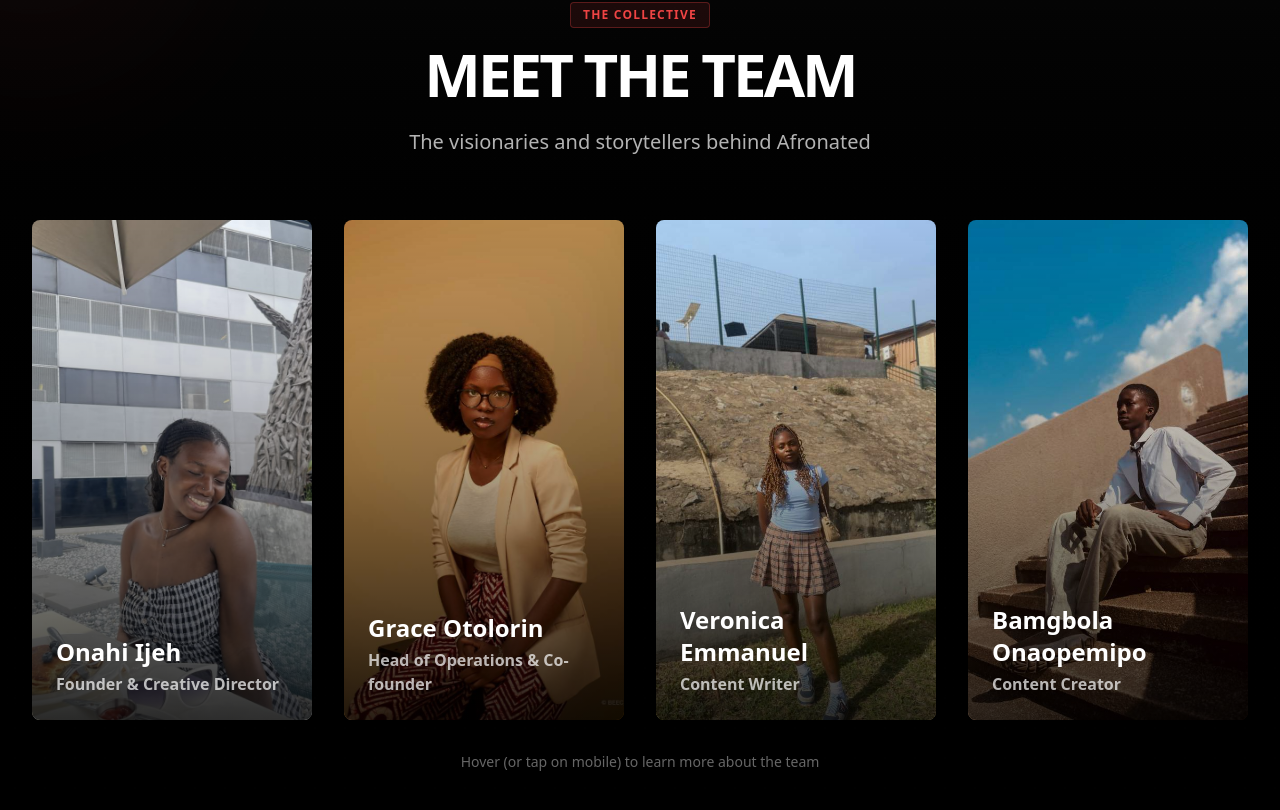
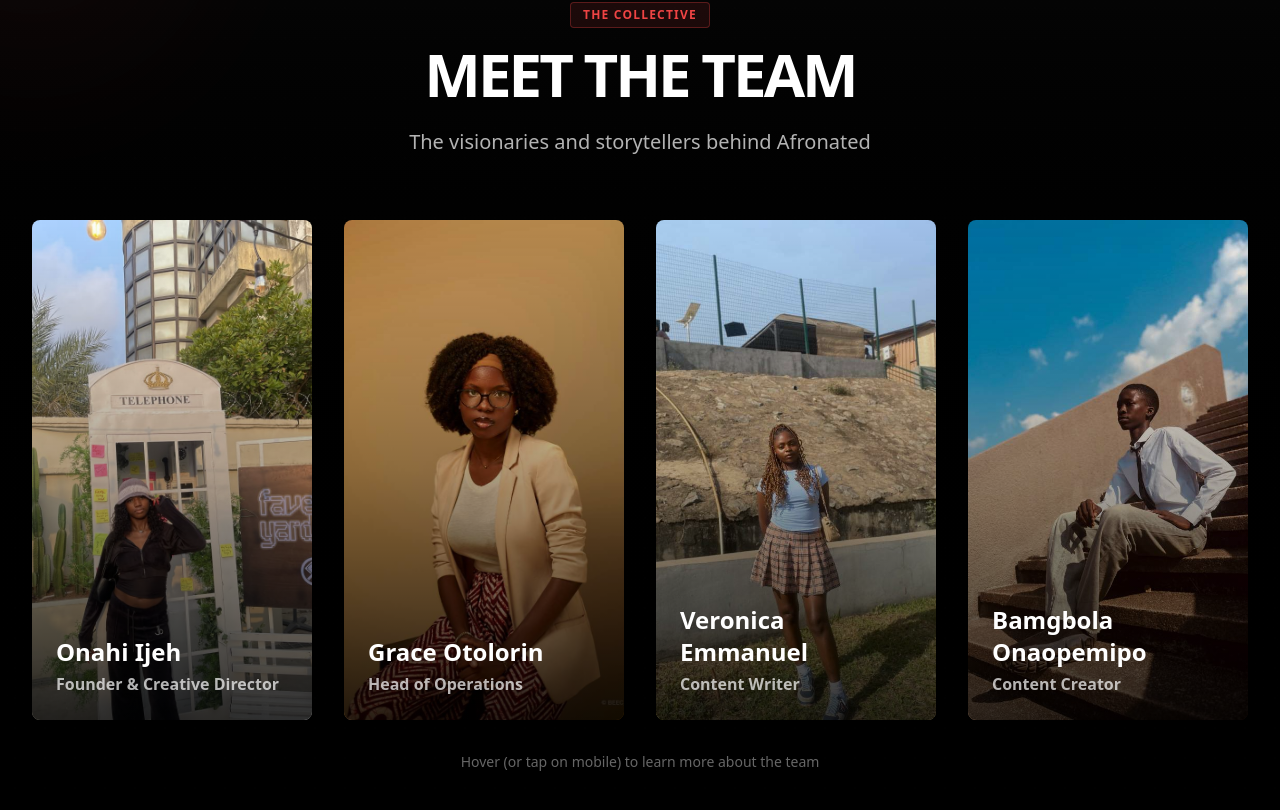
Before and after one commit to iamay0bami/newafronated, a React (Vite) app: page / in a window 1280 px wide. Shown: the part 4831-5641 px from the top of the page. Built offline with nearby package versions, Linux system fonts and the light colour scheme; no server answers.

Commit message:
Refactor code structure for improved readability and maintainability

```diff
--- a/src/app/components/Team.tsx
+++ b/src/app/components/Team.tsx
@@ -34,20 +34,16 @@
     name: "Onahi Ijeh",
     role: "Founder & Creative Director",
     bio: "A storyteller and curator transforming ideas into resonant visuals and high-impact content rooted in youth culture.",
-    frontImage: "/onahi-pancake.png",
+    frontImage: "/onahi-event3.png",
     backImage: "/onahi-party1.png",
-    linkedin: "https://www.linkedin.com/in/onahi-ijeh-53b94a323/",
-    twitter: "https://x.com/shee_nahi",
     instagram: "https://www.instagram.com/onahiijeh",
   },
   {
     name: "Grace Otolorin",
-    role: "Head of Operations & Co-founder",
+    role: "Head of Operations",
     bio: "A strategic Creative Director and Project Manager focused on building structure and transforming ideas into structured execution.",
     frontImage: "/grace-front.png",
     backImage: "/grace-back.png",
-    linkedin: "https://www.linkedin.com/in/grace-otolorin-739279248/",
-    twitter: "https://x.com/GraceOtolorin",
     instagram: "https://www.instagram.com/graceotolorin",
   },
   {
@@ -63,9 +59,7 @@
     role: "Content Creator",
     bio: "A creative storyteller and content creator driving student engagement and purposeful community impact.",
     frontImage: "/opemipo-front.png",
-    backImage: "/opemipo-back.png",
-    linkedin: "https://linkedin.com",
-    twitter: "https://x.com/AfroNated",
+    backImage: "/opemipo-front.png",
     instagram: "https://www.instagram.com/afro.nated",
   },
 ];
```
Also changed, not shown: public/onahi-event3.png (added).
